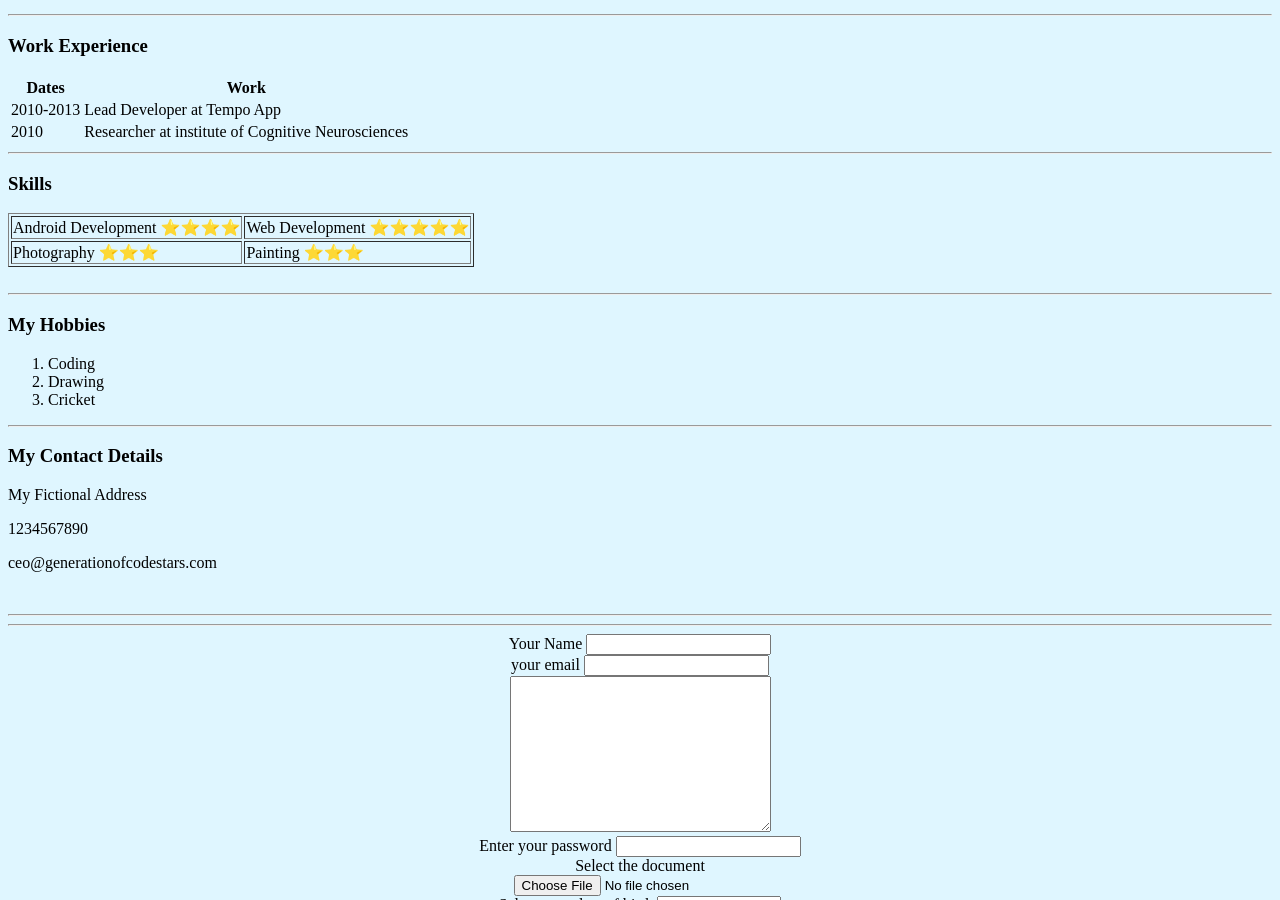
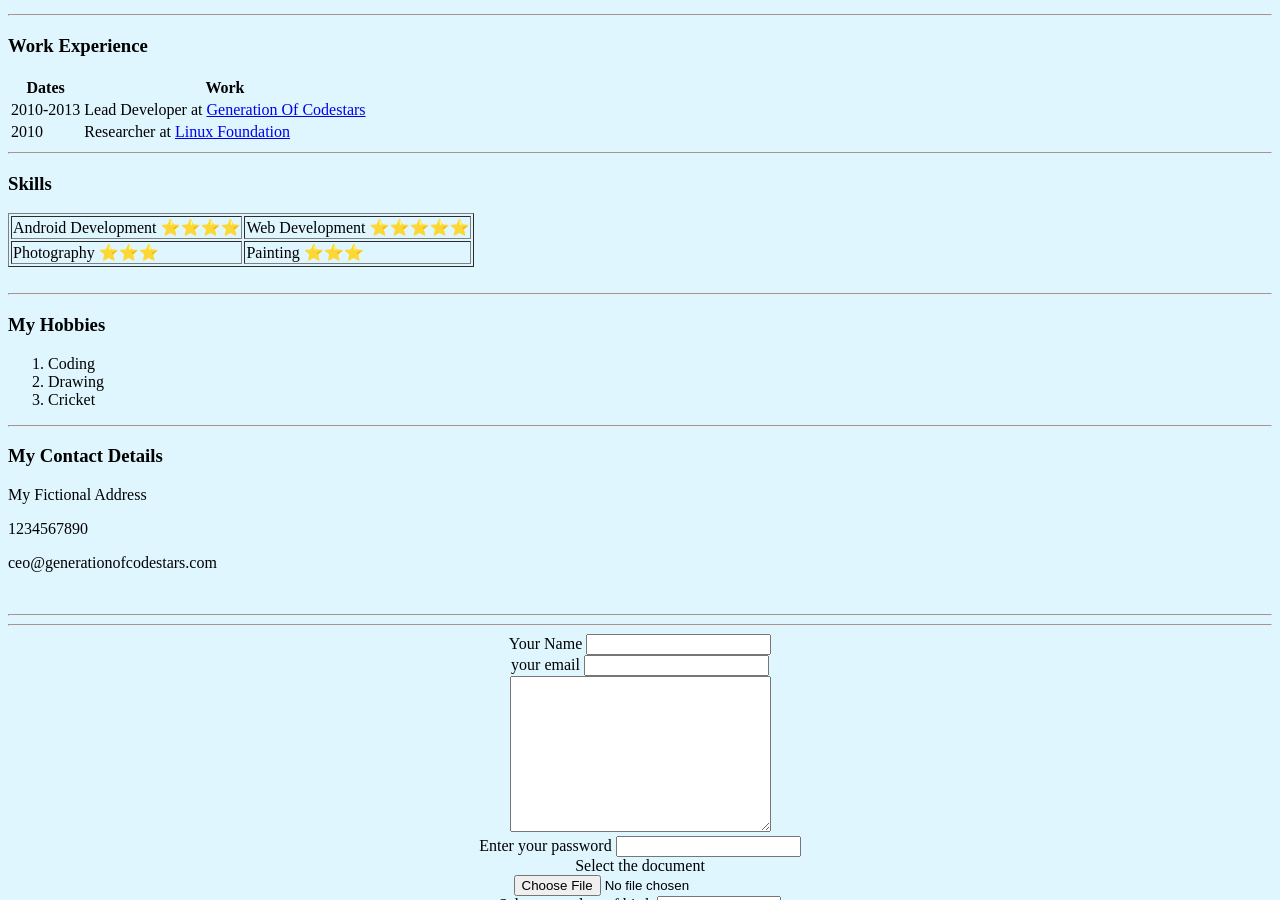
Before and after one commit to xanmoy/TanmoyGangopadhyay, a plain HTML site: page index.html in a window 1280 px wide. Shown: the part 852-1752 px from the top of the page. Drawn offline with Linux system fonts and the light colour scheme.

Commit message:
Update index.html

```diff
--- a/index.html
+++ b/index.html
@@ -39,11 +39,11 @@
     <tbody>
       <tr>
         <td>2010-2013</td>
-        <td>Lead Developer at Tempo App</td>
+        <td>Lead Developer at <a href="https://www.generationofcodestars.com/">Generation Of Codestars</a></td>
       </tr>
       <tr>
         <td>2010</td>
-        <td>Researcher at institute of Cognitive Neurosciences</td>
+        <td>Researcher at <a href="https://www.linuxfoundation.org/">Linux Foundation</a></td>
       </tr>
     </tbody>
     <tfoot>
```
